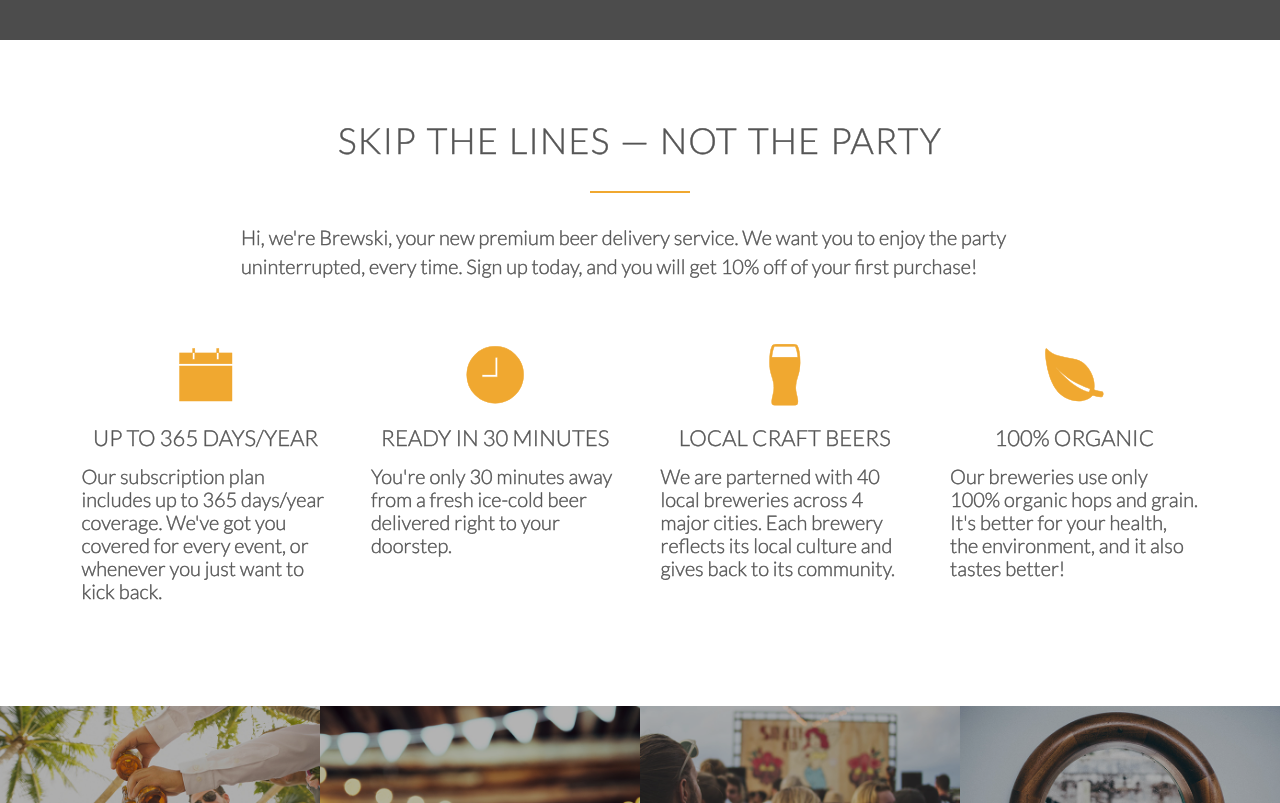
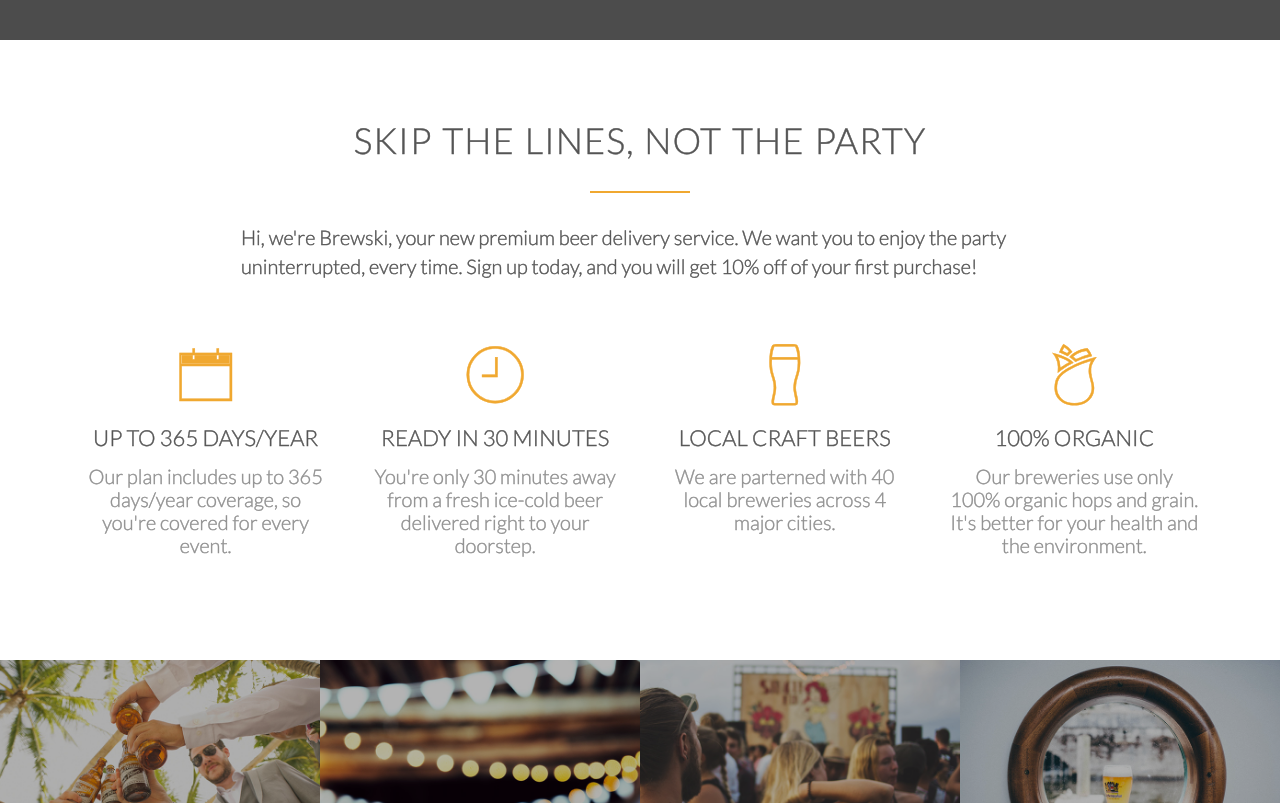
Before and after one commit to crystalbohacek/brewski, a plain HTML site: page index.html in a window 1280 px wide. Shown: the part 760-1563 px from the top of the page. Drawn offline with nearby package versions, Linux system fonts and the light colour scheme; files whose address does not match are found by name.

Commit message:
cosmetic changes to the features section

```diff
--- a/index.html
+++ b/index.html
@@ -34,39 +34,39 @@
 
     <section class="section-features js--section-features" id="features">
       <div class="row">
-        <h2>Skip the lines &mdash; not the party</h2>
+        <h2>Skip the lines, Not the party</h2>
         <p class="long-copy">
           Hi, we're Brewski, your new premium beer delivery service. We want you to enjoy the party uninterrupted, every time. Sign up today, and you will get 10% off of your first purchase!
         </p>
       </div>
 
-      <div class="row">
+      <div class="row feature-details">
         <div class="col span_1_of_4 box">
-            <i class="ion-ios-calendar icon-big"></i>
+            <i class="ion-ios-calendar-outline icon-big"></i>
           <h3 class="text-center">Up to 365 days/year</h3>
-          <p class="text-justify">
-            Our subscription plan includes up to 365 days/year coverage. We've got you covered for every event, or whenever you just want to kick back.
+          <p class="text-center">
+            Our plan includes up to 365 days/year coverage, so you're covered for every event.
           </p>
         </div>
         <div class="col span_1_of_4 box">
-          <i class="ion-ios-clock icon-big"></i>
+          <i class="ion-ios-clock-outline icon-big"></i>
           <h3 class="text-center">Ready in 30 minutes</h3>
-          <p class="text-justify">
+          <p class="text-center">
             You're only 30 minutes away from a fresh ice-cold beer delivered right to your doorstep.
           </p>
         </div>
         <div class="col span_1_of_4 box">
-          <i class="ion-ios-pint icon-big"></i>
+          <i class="ion-ios-pint-outline icon-big"></i>
           <h3 class="text-center">Local craft beers</h3>
-          <p class="text-justify">
-            We are parterned with 40 local breweries across 4 major cities. Each brewery reflects its local culture and gives back to its community.
+          <p class="text-center">
+            We are parterned with 40 local breweries across 4 major cities.
           </p>
         </div>
         <div class="col span_1_of_4 box">
-          <i class="ion-leaf icon-big"></i>
+          <i class="ion-ios-rose-outline icon-big"></i>
           <h3 class="text-center">100% organic</h3>
-          <p class="text-justify">
-            Our breweries use only 100% organic hops and grain. It's better for your health, the environment, and it also tastes better!
+          <p class="text-center">
+            Our breweries use only 100% organic hops and grain. It's better for your health and the environment.
           </p>
         </div>
       </div>
--- a/resources/css/style.css
+++ b/resources/css/style.css
@@ -293,6 +293,10 @@ header {
 
 .section-features .long-copy{
   margin-bottom: 30px;
+}
+
+.feature-details p {
+  color: #909090;
 }
 
 /* --------------------------------------------- */
```
